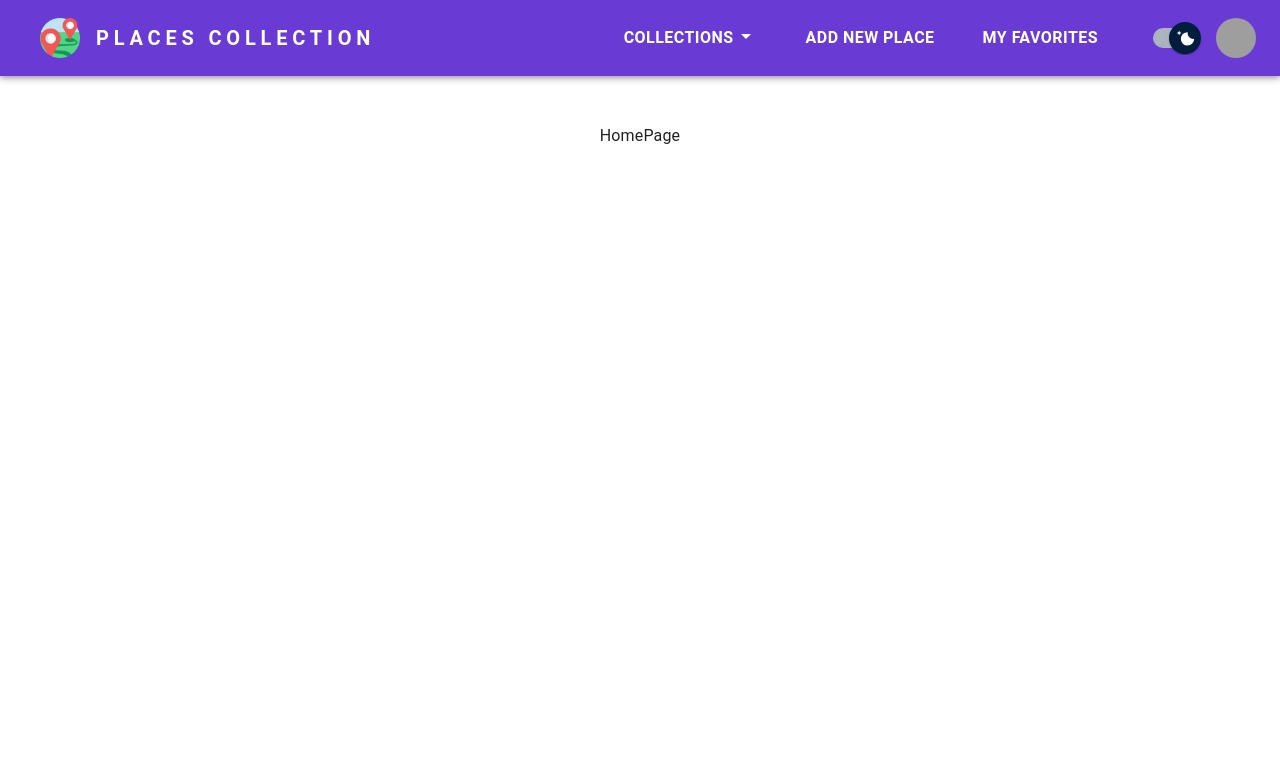
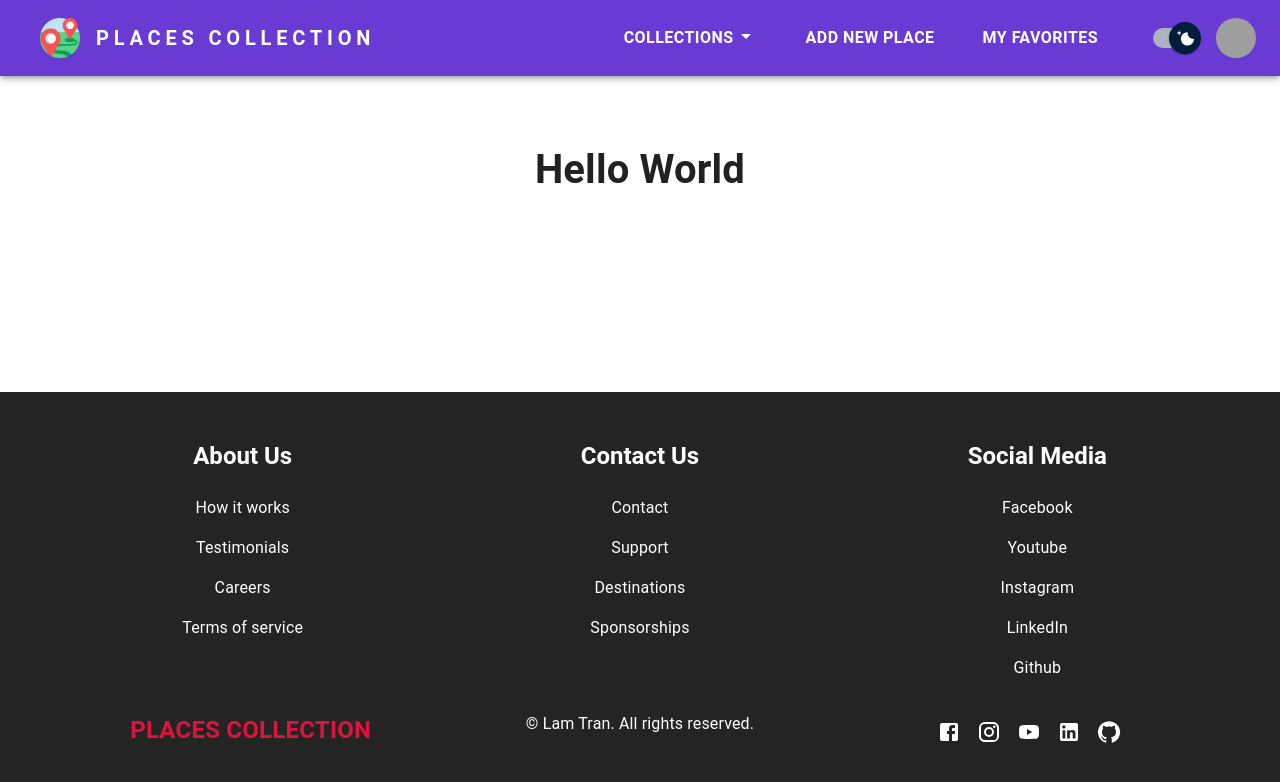
Before and after one commit to Louis2602/PlacesCollection, a React (Create React App) app: page / in a window 1280 px wide. Shown: the top 782 px of the page. Built offline with nearby package versions, Linux system fonts and the light colour scheme; grey boxes are pictures that could not be loaded.

Commit message:
add footer component

```diff
--- a/src/App.js
+++ b/src/App.js
@@ -10,6 +10,7 @@ import Map from './pages/Map';
 import NavBar from './components/NavBar/NavBar';
 import SignIn from './pages/SignIn';
 import SignUp from './pages/SignUp';
+import Footer from './components/Footer/Footer';
 
 import { FavoritesContextProvider } from './contexts/FavoritesContext';
 import { useState } from 'react';
@@ -41,9 +42,16 @@ function App() {
 		<FavoritesContextProvider>
 			<Router>
 				<ThemeProvider theme={darkTheme}>
-					<Box>
+					<Box
+						sx={{
+							display: 'flex',
+							flexDirection: 'column',
+							minHeight: '100vh',
+						}}
+					>
 						<CssBaseline />
 						<NavBar setMode={setMode} mode={mode} />
+						<Box sx={{ flex: 1 }}>
 							<StyledStack spacing={2}>
 								<Routes>
 									<Route
@@ -51,7 +59,10 @@ function App() {
 										path='/'
 										element={<HomePage />}
 									></Route>
-								<Route path='/map' element={<Map />}></Route>
+									<Route
+										path='/map'
+										element={<Map />}
+									></Route>
 									<Route
 										path='/sign-in'
 										element={<SignIn />}
@@ -83,6 +94,8 @@ function App() {
 								</Routes>
 							</StyledStack>
 						</Box>
+						<Footer />
+					</Box>
 				</ThemeProvider>
 			</Router>
 		</FavoritesContextProvider>
--- /dev/null
+++ b/src/components/Footer/Footer.jsx
@@ -0,0 +1,183 @@
+import React from 'react';
+import {
+	Box,
+	Grid,
+	Typography,
+	styled,
+	Container,
+	Stack,
+	IconButton,
+} from '@mui/material';
+
+import FacebookIcon from '@mui/icons-material/Facebook';
+import InstagramIcon from '@mui/icons-material/Instagram';
+import YouTubeIcon from '@mui/icons-material/YouTube';
+import GitHubIcon from '@mui/icons-material/GitHub';
+import LinkedInIcon from '@mui/icons-material/LinkedIn';
+
+const StyledIconButton = styled(IconButton)({
+	color: '#fff',
+	'&:hover': {
+		color: 'crimson',
+	},
+	transition: '0.3s ease-in-out',
+});
+const StyledBox = styled(Box)({
+	backgroundColor: '#242424',
+	color: '#fff',
+	width: '100%',
+	position: 'relative',
+	bottom: 0,
+	padding: '3rem 0',
+	display: 'flex',
+	justifyContent: 'center',
+	alignItems: 'center',
+	fontSize: '1.2rem',
+	height: '100%',
+	marginTop: '7rem',
+});
+const Atag = styled('a')({
+	textDecoration: 'none',
+	fontSize: '1rem',
+	color: '#fff',
+	'&:hover': {
+		color: 'crimson',
+	},
+	transition: '0.3s ease-in-out',
+});
+
+const Footer = () => {
+	return (
+		<StyledBox>
+			<Container maxWidth='lg' sx={{ textAlign: 'center' }}>
+				<Grid container spacing={5}>
+					<Grid item xs={4}>
+						<Typography
+							variant='h5'
+							fontWeight='bold'
+							textAlign='center'
+							sx={{
+								display: 'inline-block',
+								marginBottom: '1.5rem',
+							}}
+						>
+							About Us
+						</Typography>
+						<Stack spacing={2}>
+							<Typography>How it works</Typography>
+							<Typography>Testimonials</Typography>
+							<Typography>Careers</Typography>
+							<Typography>Terms of service</Typography>
+						</Stack>
+					</Grid>
+					<Grid item xs={4}>
+						<Typography
+							variant='h5'
+							fontWeight='bold'
+							textAlign='center'
+							sx={{
+								display: 'inline-block',
+								marginBottom: '1.5rem',
+							}}
+						>
+							Contact Us
+						</Typography>
+						<Stack spacing={2}>
+							<Typography>Contact</Typography>
+							<Typography>Support</Typography>
+							<Typography>Destinations</Typography>
+							<Typography>Sponsorships</Typography>
+						</Stack>
+					</Grid>
+					<Grid item xs={4}>
+						<Typography
+							variant='h5'
+							fontWeight='bold'
+							textAlign='center'
+							sx={{
+								display: 'inline-block',
+								marginBottom: '1.5rem',
+							}}
+						>
+							Social Media
+						</Typography>
+						<Stack spacing={2}>
+							<Atag
+								href='https://www.facebook.com/tunglam.262/'
+								rel='noreferrer'
+								target='_blank'
+							>
+								Facebook
+							</Atag>
+							<Atag
+								href='https://www.youtube.com/c/LVM262'
+								rel='noreferrer'
+								target='_blank'
+							>
+								Youtube
+							</Atag>
+							<Atag
+								href='https://www.instagram.com/_ttlam_/'
+								rel='noreferrer'
+								target='_blank'
+							>
+								Instagram
+							</Atag>
+							<Atag
+								href='https://www.linkedin.com/in/ttlam262/'
+								rel='noreferrer'
+								target='_blank'
+							>
+								LinkedIn
+							</Atag>
+							<Atag
+								href='https://github.com/Louis2602'
+								rel='noreferrer'
+								target='_blank'
+							>
+								Github
+							</Atag>
+						</Stack>
+					</Grid>
+				</Grid>
+				<Grid container spacing={2} sx={{ marginTop: '1rem' }}>
+					<Grid item xs={4}>
+						<Typography
+							sx={{
+								fontSize: '1.5rem',
+								fontWeight: 'bold',
+								color: 'crimson',
+							}}
+						>
+							PLACES COLLECTION
+						</Typography>
+					</Grid>
+					<Grid item xs={4}>
+						<Typography>
+							© Lam Tran. All rights reserved.
+						</Typography>
+					</Grid>
+					<Grid item xs={4}>
+						<StyledIconButton aria-label='facebook'>
+							<FacebookIcon />
+						</StyledIconButton>
+						<StyledIconButton aria-label='instagram'>
+							<InstagramIcon />
+						</StyledIconButton>
+						<StyledIconButton aria-label='youtube'>
+							<YouTubeIcon />
+						</StyledIconButton>
+						<StyledIconButton aria-label='linkedin'>
+							<LinkedInIcon />
+						</StyledIconButton>
+						<StyledIconButton aria-label='github'>
+							<GitHubIcon />
+						</StyledIconButton>
+					</Grid>
+				</Grid>
+			</Container>
+		</StyledBox>
+	);
+};
+
+export default Footer;
--- a/src/pages/HomePage.jsx
+++ b/src/pages/HomePage.jsx
@@ -1,7 +1,12 @@
 import React from 'react';
+import { Box } from '@mui/material';
 
 const HomePage = () => {
-	return <div>HomePage</div>;
+	return (
+		<Box>
+			<h1>Hello World</h1>
+		</Box>
+	);
 };
 
 export default HomePage;
```
Lines whose indentation alone changed are shown as unchanged.
